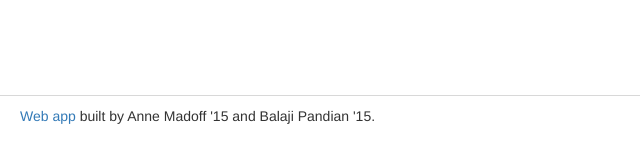
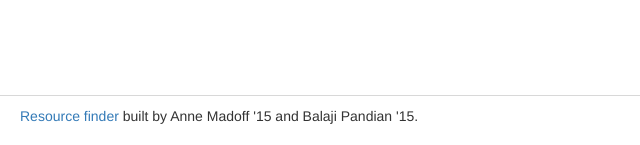
Before and after one commit to Harvard-ATG/CampusResources, a CodeIgniter app: page / in a window 1280 px wide. Shown: the part 655-800 px from the top of the page, without its empty margins (0-640 px from the left). Run offline with CodeIgniter, Linux system fonts and the light colour scheme; some libraries are stand-ins or nearby versions.

Commit message:
update footer

```diff
--- a/app/application/views/home_view.php
+++ b/app/application/views/home_view.php
@@ -92,7 +92,7 @@
 				</div>
 		    </div>
 	    </div>
-        <div class="footer"><a href="https://github.com/Harvard-ATG/CampusResources/wiki">Web app</a> built by Anne Madoff '15 and Balaji Pandian '15.</div>
+        <div class="footer"><a href="https://github.com/Harvard-ATG/CampusResources/wiki" target="_blank">Resource finder</a> built by Anne Madoff '15 and Balaji Pandian '15.</div>
     </div>
 
     <script>
```
